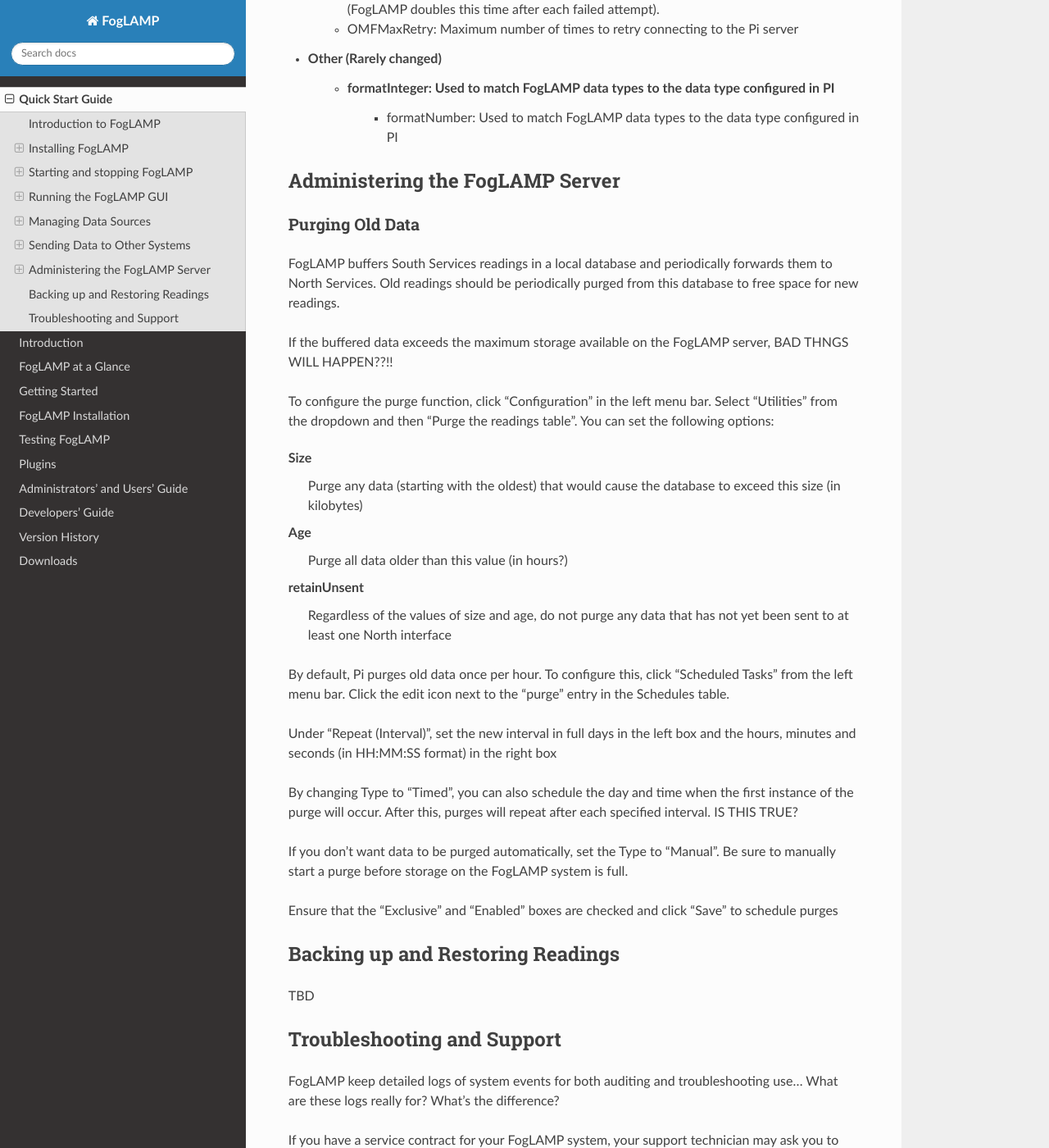
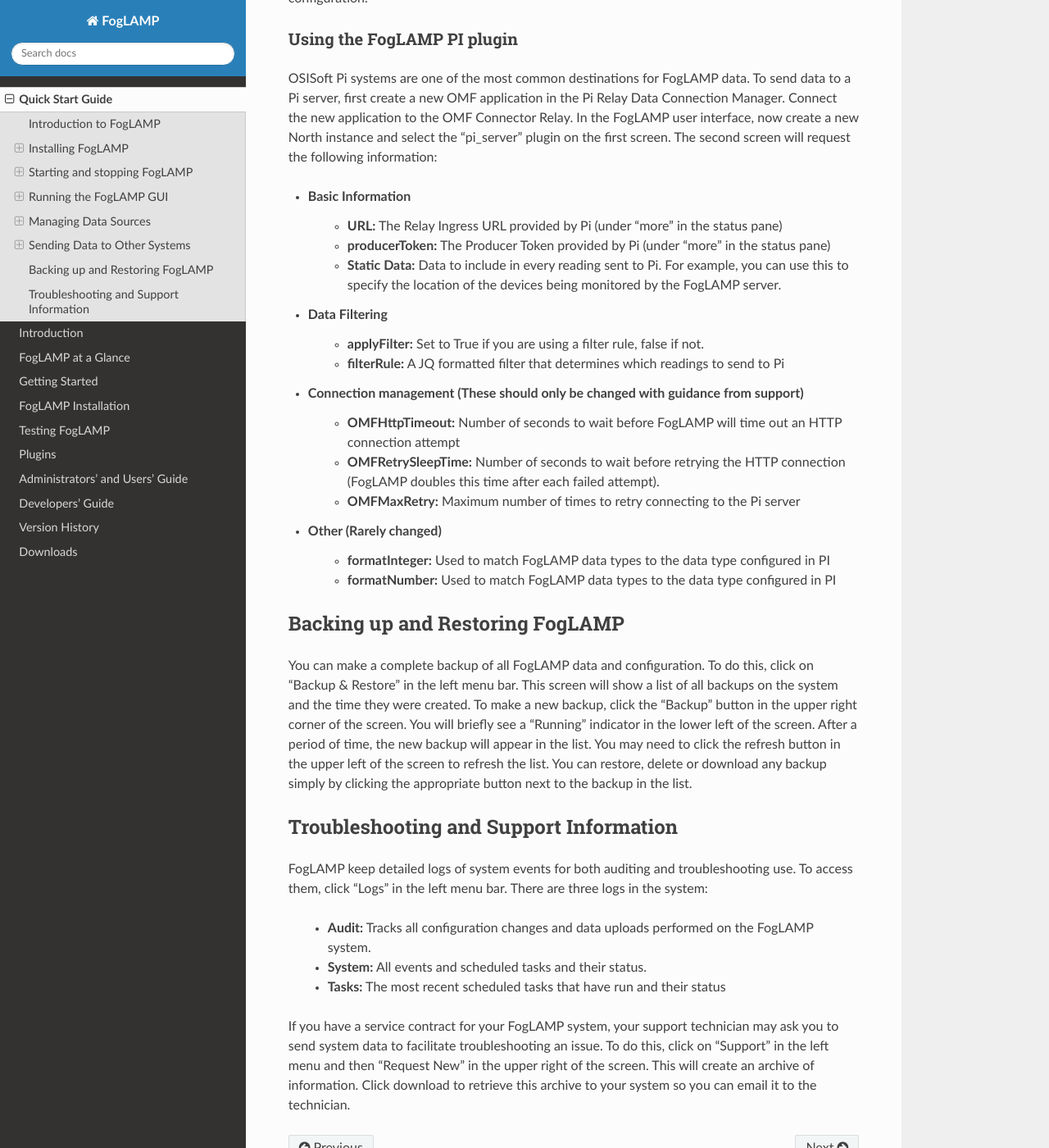
Before and after one commit to fledge-iot/fledge, a Sphinx documentation site: the page built from docs/quick_start.rst, in a window 1280 px wide and 1400 px high, scrolled down 6175 px. Shown: the whole window at 82% size. Built offline with Sphinx 7.4.7 and the Read the Docs theme 2.0.0, drawn with Linux system fonts in a browser that asks for light colours; some of the changed text lies outside the part shown.

Commit message:
updates from Steve

```diff
--- a/docs/quick_start.rst
+++ b/docs/quick_start.rst
@@ -20,7 +20,9 @@ Services can easily be developed and incorporated into the FogLAMP framework. Th
 Installing FogLAMP
 ==================
 
-FogLAMP is extremely lightweight and can run on inexpensive edge devices, sensors and actuator boards.  For the purposes of this manual, we assume that all services are running on a Raspberry Pi running the Raspbian operating system.
+FogLAMP is extremely lightweight and can run on inexpensive edge devices, sensors and actuator boards.  For the purposes of this manual, we assume that all services are running on a Raspberry Pi running the Raspbian operating system. Be sure your system has plenty of storage available for data readings.
+
+If your system does not have Raspbian pre-installed, you can find instructions on downloading and installing it at https://www.raspberrypi.org/downloads/raspbian/
 
 You can obtain FogLAMP in two ways:
 
@@ -46,9 +48,11 @@ The key packages to install are the FogLAMP core and the FogLAMP User Interface:
   sudo apt -y install ./foglamp-1.4.0-armhf.deb
   sudo apt -y install ./foglamp-gui-1.4.0-dev.deb
 
-You will need to install one of more South plugins to acquire data.  You can either do this now or when you are adding the data source.
+You will need to install one of more South plugins to acquire data.  You can either do this now or when you are adding the data source. For example, to install the plugin for the Sense HAT sensor board, type:
 
-You may also need to install one or more North plugins to transmit data.  However, support for OSIsoft PI and OCS have already been included with the FogLAMP core package.
+  sudo apt -y install ./foglamp-south-sensehat-1.0-armhf.deb
+
+You may also need to install one or more North plugins to transmit data.  Support for OSIsoft PI and OCS are included with the FogLAMP core package, so you don't need to install anything more if you are sending data to only these systems.
 
 Checking package installation
 #############################
@@ -98,6 +102,10 @@ Running the FogLAMP GUI
 
 FogLAMP offers an easy-to-use, browser-based GUI.  To access the GUI, open your browser and enter the IP address of the FogLAMP server into the address bar.  This will display the FogLAMP dashboard.
 
+You can easily use the FogLAMP UI to monitor multiple FogLAMP servers.  To view and manage a different server, click "Settings" in the left menu bar. In the "Connection Setup" pane, enter the IP address and port number for the new server you wish to manage.  Click the "Set the URL & Restart" button to switch the UI to the new server.
+
+If you are managing a very lightweight server or one that is connected via a slow network link, you may want to reduce the UI update frequency to minimize load on the server and network.  You can adjust this rate in the "GUI Settings" pane of the Settings screen.  While the graph rate and ping rate can be adjusted individually, in general you should set them to the same value.
+
 FogLAMP Dashboard
 #################
 
@@ -128,7 +136,11 @@ The South Services screen displays the status of all data sources in the FogLAMP
 Adding Data Sources
 ###################
 
-To add a data source, click on “Add+” in the upper right of the South Services screen.  FogLAMP will display a series of 3 screens to add the data source:
+To add a data source, you will first need to install the plugin for that sensor type.  If you have not already done this, open a terminal session to your FogLAMP server.  Download the package for the plugin and enter:
+
+  sudo apt -y install PackageName
+
+Once the plugin is installed return to the FogLAMP GUI and click on “Add+” in the upper right of the South Services screen.  FogLAMP will display a series of 3 screens to add the data source:
 
 1. The first screen will ask you to select the plugin for the data source from the list of installed plugins.  If you do not see the plugin you need, refer to the Installing FogLAMP section of this manual.  In addition, this screen allows you to specify a display name for the data source.
 2. The second screen allows you to configure the plugin and the data assets it will provide.  Note that every data asset in FogLAMP must have a unique name.  If you have multiple sensors using the same plugin, modify the asset names on this screen so they are unique. (Some plugins allow you to specify an asset name prefix that will apply to all the asset names for that sensor.)  Refer to the individual plugin documentation for descriptions of the fields on this screen.  If you modify any of the configuration fields, click on the “save” button to save them.
@@ -185,57 +197,35 @@ In the FogLAMP user interface, now create a new North instance and select the
 The second screen will request the following information:
 
 - Basic Information
-   - URL: The Relay Ingress URL provided by Pi (under “more” in the status pane)
-   - producerToken: The Producer Token provided by Pi (under “more” in the status pane)
-- Static Data: Data to include in every reading sent to Pi.  For example, you can use this to specify the location of the devices being monitored by the FogLAMP server.
-   - Data Filtering
-   - applyFilter: Set to True if you are using a filter rule, false if not.
-   - filterRule: A JQ formatted filter that determines which readings to send to Pi
+   - **URL:** The Relay Ingress URL provided by Pi (under “more” in the status pane)
+   - **producerToken:** The Producer Token provided by Pi (under “more” in the status pane)
+   - **Static Data:** Data to include in every reading sent to Pi.  For example, you can use this to specify the location of the devices being monitored by the FogLAMP server.
+- Data Filtering
+   - **applyFilter:** Set to True if you are using a filter rule, false if not.
+   - **filterRule:** A JQ formatted filter that determines which readings to send to Pi
 - Connection management (These should only be changed with guidance from support)
-   - OMFHttpTimeout: Number of seconds to wait before FogLAMP will time out an HTTP connection attempt
-   - OMFRetrySleepTime: Number of seconds to wait before retrying the HTTP connection (FogLAMP doubles this time after each failed attempt).
-   - OMFMaxRetry: Maximum number of times to retry connecting to the Pi server
+   - **OMFHttpTimeout:** Number of seconds to wait before FogLAMP will time out an HTTP connection attempt
+   - **OMFRetrySleepTime:** Number of seconds to wait before retrying the HTTP connection (FogLAMP doubles this time after each failed attempt).
+   - **OMFMaxRetry:** Maximum number of times to retry connecting to the Pi server
 - Other (Rarely changed)
-   - formatInteger: Used to match FogLAMP data types to the data type configured in PI
-      - formatNumber: Used to match FogLAMP data types to the data type configured in PI
+   - **formatInteger:** Used to match FogLAMP data types to the data type configured in PI
+   - **formatNumber:** Used to match FogLAMP data types to the data type configured in PI
 
-Administering the FogLAMP Server
-================================
 
-Purging Old Data
-################
-
-FogLAMP buffers South Services readings in a local database and periodically forwards them to North Services.  Old readings should be periodically purged from this database to free space for new readings.
-
-If the buffered data exceeds the maximum storage available on the FogLAMP server, BAD THNGS WILL HAPPEN??!!
-
-To configure the purge function, click “Configuration” in the left menu bar. Select “Utilities” from the dropdown and then “Purge the readings table”.  You can set the following options:
-
-Size
-  Purge any data (starting with the oldest) that would cause the database to exceed this size (in kilobytes)
-Age
-  Purge all data older than this value (in hours?)
-retainUnsent
-  Regardless of the values of size and age, do not purge any data that has not yet been sent to at least one North interface
-
-By default, Pi purges old data once per hour.  To configure this, click “Scheduled Tasks” from the left menu bar. Click the edit icon next to the “purge” entry  in the Schedules table.
-
-Under “Repeat (Interval)”, set the new interval in full days in the left box and the hours, minutes and seconds (in HH:MM:SS format) in the right box
-
-By changing Type to “Timed”, you can also schedule the day and time when the first instance of the purge will occur. After this, purges will repeat after each specified interval. IS THIS TRUE?
-
-If you don’t want data to be purged automatically, set the Type to “Manual”. Be sure to manually start a purge before storage on the FogLAMP system is full.
-
-Ensure that the “Exclusive” and “Enabled” boxes are checked and click “Save” to schedule purges
-
-Backing up and Restoring Readings
+Backing up and Restoring FogLAMP
 =================================
 
-TBD
+You can make a complete backup of all FogLAMP data and configuration.  To do this, click on "Backup & Restore" in the left menu bar. This screen will show a list of all backups on the system and the time they were created.
+To make a new backup, click the "Backup" button in the upper right corner of the screen.  You will briefly see a "Running" indicator in the lower left of the screen.  After a period of time, the new backup will appear in the list.  You may need to click the refresh button in the upper left of the screen to refresh the list.
+You can restore, delete or download any backup simply by clicking the appropriate button next to the backup in the list.
 
-Troubleshooting and Support
-===========================
+Troubleshooting and Support Information
+=======================================
 
-FogLAMP keep detailed logs of system events for both auditing and troubleshooting use… What are these logs really for? What’s the difference?
+FogLAMP keep detailed logs of system events for both auditing and troubleshooting use.  To access them, click "Logs" in the left menu bar.  There are three logs in the system:
 
-If you have a service contract for your FogLAMP system, your support technician may ask you to send system data (?) to facilitate troubleshooting an issue.  To do this, click on “Support” in the left menu and then “Request New” in the upper right of the screen.  This will create an archive of information.  Click download to retrieve this archive to your system so you can email it to the technician.
+  - **Audit:** Tracks all configuration changes and data uploads performed on the FogLAMP system.
+  - **System:** All events and scheduled tasks and their status.
+  - **Tasks:** The most recent scheduled tasks that have run and their status
+
+If you have a service contract for your FogLAMP system, your support technician may ask you to send system data to facilitate troubleshooting an issue.  To do this, click on “Support” in the left menu and then “Request New” in the upper right of the screen.  This will create an archive of information.  Click download to retrieve this archive to your system so you can email it to the technician.
```
